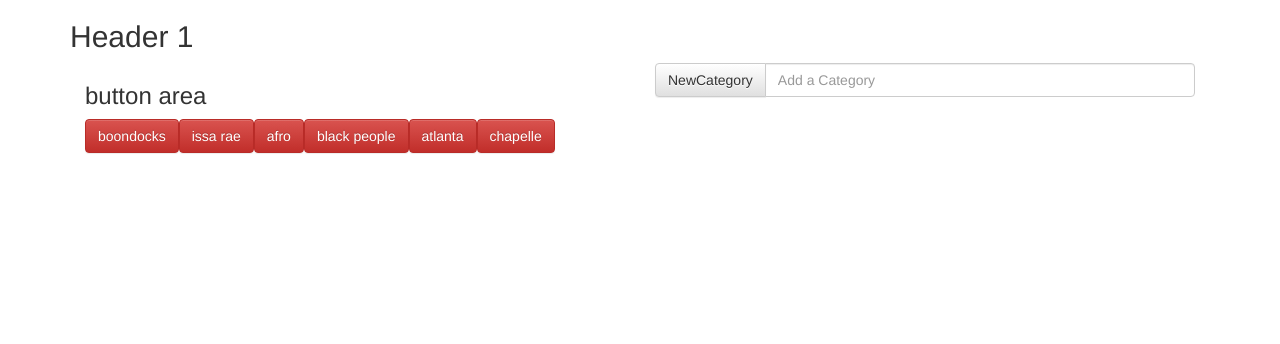
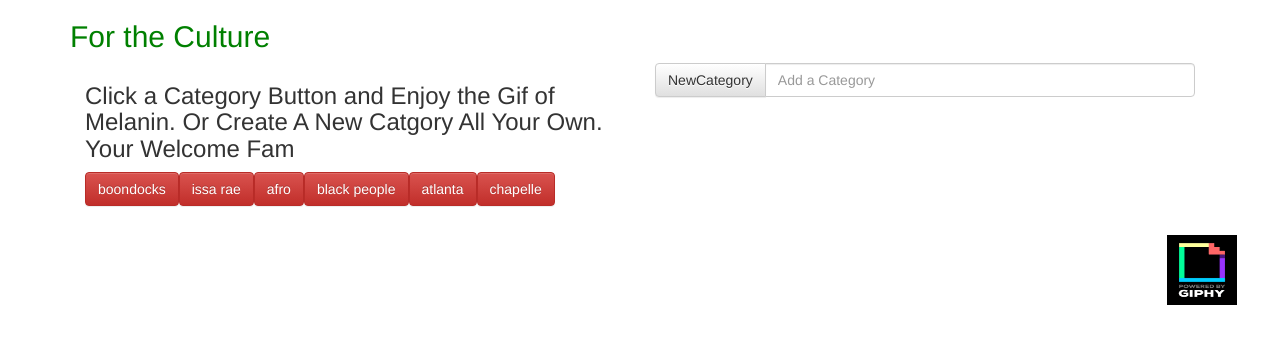
Before and after one commit to Bentley912/AfroGif, a plain HTML site: page index.html in a window 1280 px wide. Drawn offline with nearby package versions, Linux system fonts and the light colour scheme.

Commit message:
Added Giphy attribution

```diff
--- a/index.html
+++ b/index.html
@@ -11,9 +11,9 @@
      </head>
     <body>
       <div class="container">
-          <h2>Header 1 </h2>
+          <h2>For the Culture </h2>
           <div id="button-area" class="col-lg-6 col-md-6 col-sm-6 col-xs-6">
-            <h3>button area</h3>
+            <h3>Click a Category Button and Enjoy the Gif of Melanin. Or Create A New Catgory All Your Own. Your Welcome Fam</h3>
           </div>
           <div class="col-lg-6 col-md-6 col-sm-6 col-cs-6">
             <div class="input-group">
@@ -30,6 +30,9 @@
             </div>
           </div>
      </div>
+     <div class="col-lg-12 col-md-12 col-sm-12 col-xs-12 footer">
+        <img src="Poweredby_100px_Badge.gif" />
+     </div>
         <script src="button.js"></script>
     </body>
 
--- a/style.css
+++ b/style.css
@@ -1,3 +1,7 @@
+h2{
+  color:green;
+}
+
 .container{
 
 }
@@ -18,3 +22,9 @@ img{
 p{
   display:inline;
 }
+
+.footer img{
+  width:5em;
+  height:5em;
+  float:right;
+}
```
Also changed, not shown: Poweredby_100px_Badge.gif (added).
